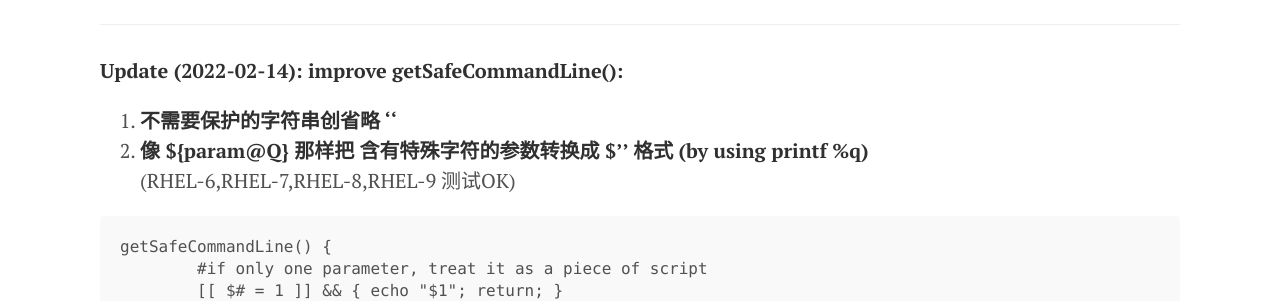
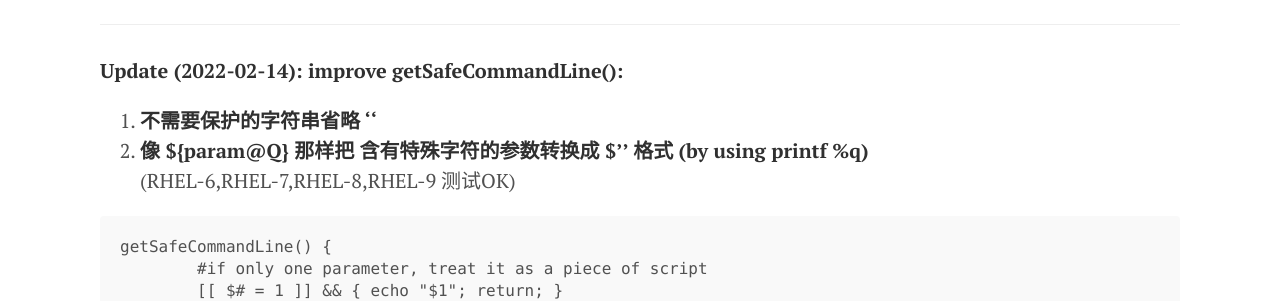
Before and after one commit to tcler/tcler.github.io, a Jekyll site: the page built from _posts/2022-02-07-bash-4.4-new-feature-parameter@operator.md, in a window 1280 px wide and 900 px high, scrolled down 3829 px. Shown: the part 153-454 px from the top of the window. Built offline with Jekyll 4.4.1, drawn with Linux system fonts in a browser that asks for light colours.

Commit message:
Update 2022-02-07-bash-4.4-new-feature-parameter@operator.md

```diff
--- a/_posts/2022-02-07-bash-4.4-new-feature-parameter@operator.md
+++ b/_posts/2022-02-07-bash-4.4-new-feature-parameter@operator.md
@@ -157,7 +157,7 @@ run() {
 
 
 **Update (2022-02-14): improve getSafeCommandLine():**
- 1. **不需要保护的字符串创省略 ''**
+ 1. **不需要保护的字符串省略 ''**
  2. **像 ${param@Q} 那样把 含有特殊字符的参数转换成 $'' 格式 (by using printf %q)**
 (RHEL-6,RHEL-7,RHEL-8,RHEL-9 测试OK)
 
```
